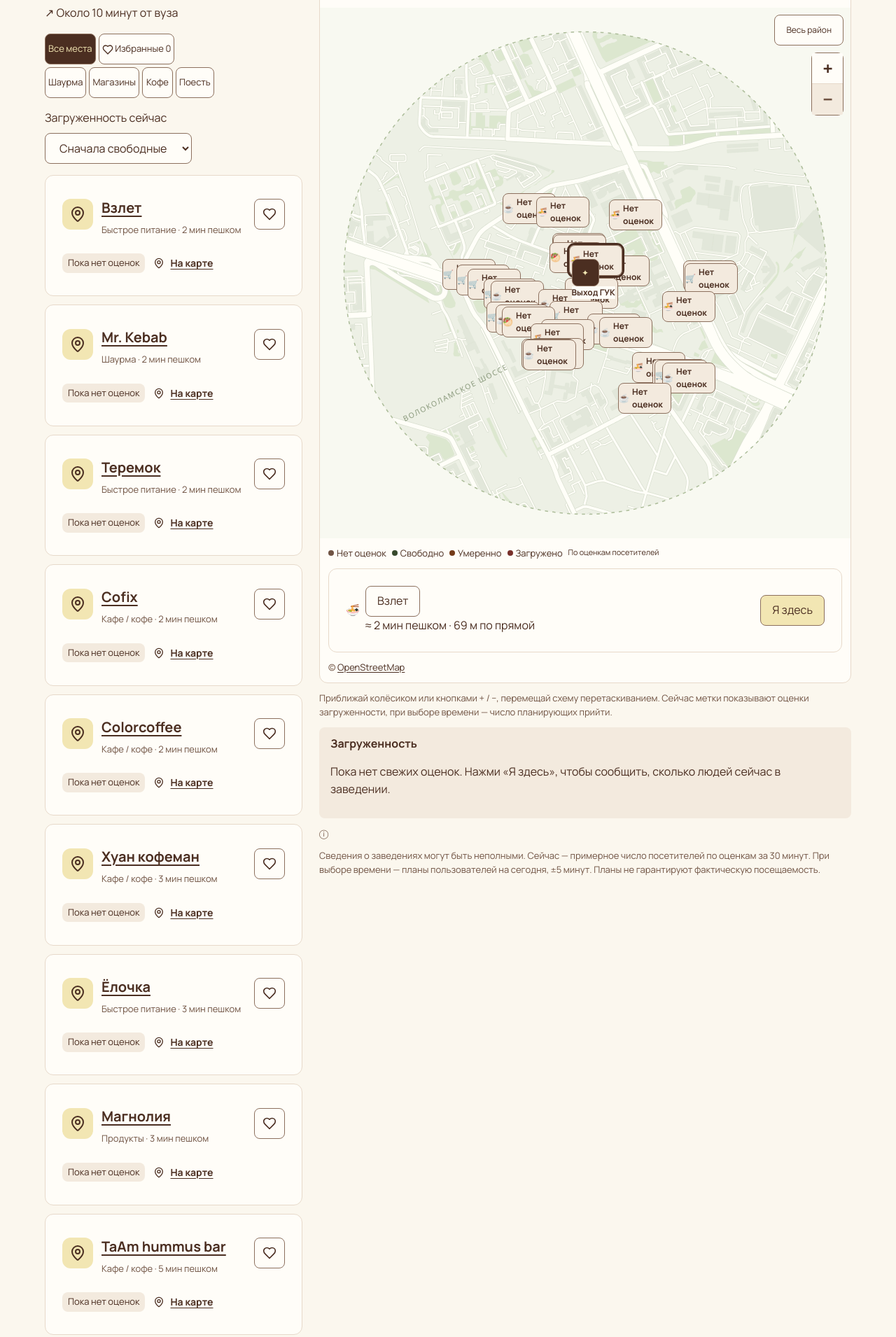
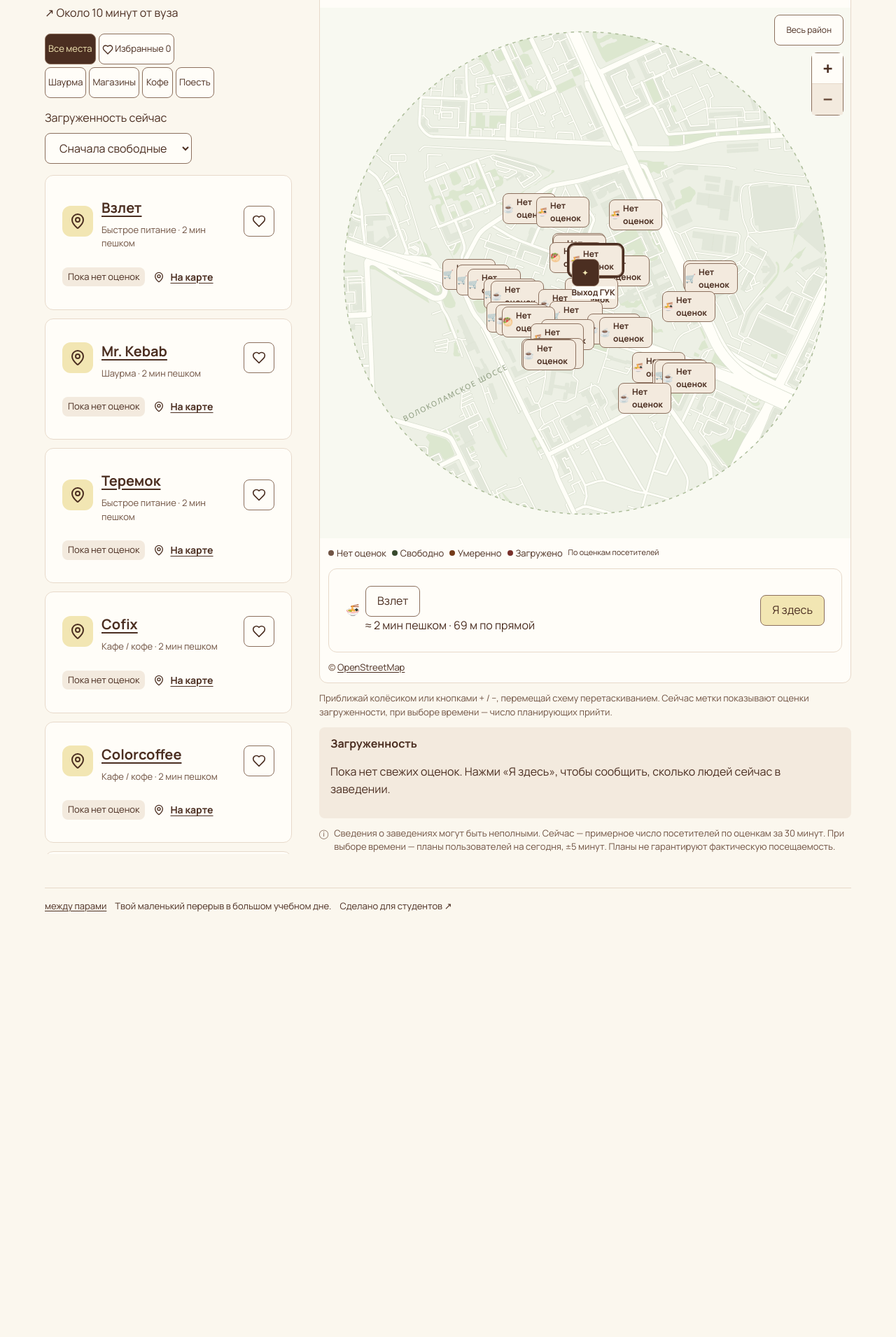
Before and after one commit to levkorr/MAI_COURSE1_UNIFOOD, a Flask app: page / in a window 1280 px wide. Shown: the part 416-2326 px from the top of the page at 70% size. After the commit the page ends 1719 px from the top, so only its background shows below. Run offline with Flask 3, Linux system fonts and the light colour scheme; data that the repository does not hold is empty.

Commit message:
Scroll venue results within the map section height

```diff
--- a/static/app.js
+++ b/static/app.js
@@ -279,7 +279,9 @@ function render(){
  const sort=$('#sort').value;
  const list=places.filter(p=>category==='all'||(category==='favorites'?saved.has(p.id):p.category===category)).sort((a,b)=>Number(saved.has(b.id))-Number(saved.has(a.id))||(sort==='walk'?a.walk-b.walk:planned()?a.planned_count-b.planned_count:a.load-b.load));
  $('#count').textContent=list.length;$('#fav-count').textContent=saved.size;$('#empty').hidden=!!list.length;
- $('#cards').replaceChildren(...list.map(renderPlaceCard));
+ const cards = $('#cards');
+ cards.replaceChildren(...list.map(renderPlaceCard));
+ cards.tabIndex = list.length ? 0 : -1;
  renderMap(list);
  document.querySelectorAll('[data-locate]').forEach(button => button.onclick = () => {
   if (mobileLayout.matches) {
--- a/static/style.css
+++ b/static/style.css
@@ -28,7 +28,7 @@ h1, h2, h3 { margin: 0; }
 #plan-status:not(:empty), #plan-time-note:not(:empty) { margin-block-start: var(--space-12); padding: var(--space-12) var(--space-16); border-radius: var(--surface-radius-control); }
 .workspace-switch { display: none; }
 
-.results { display: grid; align-content: start; gap: var(--space-16); }
+.results { display: flex; flex-direction: column; gap: var(--space-16); }
 .results-heading, .result-meta { display: flex; flex-wrap: wrap; align-items: center; justify-content: space-between; gap: var(--space-8); }
 .results-heading h2 { display: flex; flex-wrap: wrap; align-items: center; gap: var(--inline-gap); }
 .filters {
@@ -45,7 +45,18 @@ h1, h2, h3 { margin: 0; }
   padding-inline: var(--space-4);
   overflow-wrap: anywhere;
 }
-#cards { display: grid; gap: var(--space-12); }
+#cards {
+  display: grid;
+  align-content: start;
+  gap: var(--space-12);
+  min-block-size: 0;
+  overflow-y: auto;
+  scrollbar-gutter: stable;
+}
+#cards:focus-visible {
+  outline: var(--interaction-focus-width) solid var(--color-focus);
+  outline-offset: var(--interaction-focus-offset);
+}
 .map-selection > div { min-inline-size: 0; overflow-wrap: anywhere; }
 .card.map-selected { border-color: var(--surface-control-border); }
 .map-place-detail { text-align: start; }
@@ -65,6 +76,8 @@ h1, h2, h3 { margin: 0; }
 .map-selection > div:nth-child(2) { flex: 1 1 auto; }
 .map-selection > div > span { display: block; }
 .map-caption, .insight, .disclaimer { margin-block-start: var(--space-12); }
+.disclaimer { display: flex; align-items: flex-start; gap: var(--inline-gap); }
+.disclaimer p { margin: 0; }
 
 .load-map-icon, .campus-map-icon > span {
   display: flex;
@@ -119,7 +132,15 @@ h1, h2, h3 { margin: 0; }
 .source-link { display: inline-flex; align-items: center; min-block-size: var(--target-min); }
 .check-in-primary { display: block; margin-block-start: var(--space-16); }
 
+@media (min-width: 731px) {
+  #cards:not(:empty) {
+    flex: 1 1 0;
+    contain: size;
+  }
+}
+
 @media (max-width: 730px) {
+  #cards { max-block-size: 60dvh; }
   .workspace-switch { display: flex; }
   .workspace-switch button { flex: 1; }
   #workspace[data-view="list"] #place-map,
--- a/templates/index.html
+++ b/templates/index.html
@@ -3,7 +3,7 @@
 {% from 'ui-kit-check-in.html' import check_in %}
 <!DOCTYPE html>
 <html lang="ru">
-<head><meta charset="UTF-8"><meta name="viewport" content="width=device-width, initial-scale=1"><link rel="stylesheet" href="/static/vendor/leaflet.css"><title>Между парами — места рядом с вузом</title>{% for sheet in ['colors', 'typography', 'icons', 'sizing', 'layout', 'surfaces', 'interaction', 'components', 'place-card', 'check-in'] %}<link rel="stylesheet" href="{{ url_for('static', filename='ui-kit/' ~ sheet ~ '.css') }}">{% endfor %}<link rel="stylesheet" href="{{ url_for('static', filename='style.css') }}?v=ui-kit-5"></head>
+<head><meta charset="UTF-8"><meta name="viewport" content="width=device-width, initial-scale=1"><link rel="stylesheet" href="/static/vendor/leaflet.css"><title>Между парами — места рядом с вузом</title>{% for sheet in ['colors', 'typography', 'icons', 'sizing', 'layout', 'surfaces', 'interaction', 'components', 'place-card', 'check-in'] %}<link rel="stylesheet" href="{{ url_for('static', filename='ui-kit/' ~ sheet ~ '.css') }}">{% endfor %}<link rel="stylesheet" href="{{ url_for('static', filename='style.css') }}?v=ui-kit-6"></head>
 <body class="kit-colors kit-type kit-sizing kit-surfaces kit-interaction kit-surface-page type-body">
 <header class="site-header">
   <div class="kit-container kit-cluster header-inner">
@@ -25,10 +25,10 @@
 <div class="workspace kit-grid" id="workspace" data-view="list"><section class="results" style="--grid-span: 4" id="place-results"><div class="results-heading"><h2 class="type-h2"><span id="university-heading" class="heading-label">Рядом с МАИ</span> <span class="kit-badge kit-feedback type-small" id="count">0</span></h2><span>↗ Около 10 минут от вуза</span></div><div class="filters type-small" role="group" aria-label="Тип заведения">
   <div class="filter-row"><button class="kit-action kit-surface-control kit-action--secondary" data-category="all" aria-pressed="true">Все места</button><button class="kit-action kit-surface-control kit-action--secondary" id="favorites" data-category="favorites" aria-pressed="false">{{ icon("heart", 16) }} Избранные <span id="fav-count">0</span></button></div>
   <div class="filter-row filter-row--categories"><button class="kit-action kit-surface-control kit-action--secondary" aria-pressed="false" data-category="shawarma">Шаурма</button><button class="kit-action kit-surface-control kit-action--secondary" aria-pressed="false" data-category="market">Магазины</button><button class="kit-action kit-surface-control kit-action--secondary" aria-pressed="false" data-category="coffee">Кофе</button><button class="kit-action kit-surface-control kit-action--secondary" aria-pressed="false" data-category="food">Поесть</button></div>
-</div><div class="result-meta"><span id="result-label">Загруженность сейчас</span><select class="kit-input kit-surface-control kit-select" id="sort" aria-label="Сортировка"><option value="load">Сначала свободные</option><option value="walk">Сначала ближайшие</option></select></div><div id="cards" aria-live="polite"></div><div id="empty" class="kit-notice kit-feedback" hidden>Пока ничего нет. Добавь понравившееся место в избранное.</div><div id="results-error" class="kit-notice kit-feedback kit-feedback--failure" role="alert" hidden></div></section>
+</div><div class="result-meta"><span id="result-label">Загруженность сейчас</span><select class="kit-input kit-surface-control kit-select" id="sort" aria-label="Сортировка"><option value="load">Сначала свободные</option><option value="walk">Сначала ближайшие</option></select></div><div id="cards" role="region" aria-label="Список заведений" aria-live="polite" tabindex="-1"></div><div id="empty" class="kit-notice kit-feedback" hidden>Пока ничего нет. Добавь понравившееся место в избранное.</div><div id="results-error" class="kit-notice kit-feedback kit-feedback--failure" role="alert" hidden></div></section>
 <aside id="place-map" style="--grid-span: 8"><div class="map kit-surface-card" id="map" aria-label="Карта заведений рядом с вузом"></div><div class="map-caption type-small">Приближай колёсиком или кнопками + / −, перемещай схему перетаскиванием. Сейчас метки показывают оценки загруженности, при выборе времени — число планирующих прийти.</div><section class="insight kit-notice kit-feedback"><div><h3 class="type-h6">Загруженность</h3><p id="tip">Выбирай места с меньшей загруженностью.</p></div></section><div class="disclaimer type-small"><span>ⓘ</span><p>Сведения о заведениях могут быть неполными. Сейчас — примерное число посетителей по оценкам за 30 минут. При выборе времени — планы пользователей на сегодня, ±5 минут. Планы не гарантируют фактическую посещаемость.</p></div></aside></div>
 <footer class="footer kit-cluster type-small"><a class="kit-link" href="/">между парами</a><span>Твой маленький перерыв в большом учебном дне.</span><span>Сделано для студентов ↗</span></footer></main>
 <template id="place-card-template">{{ place_card() }}</template>
 {{ check_in() }}
 <dialog class="kit-surface-float" id="detail" aria-labelledby="detail-title"><button class="kit-action kit-surface-control kit-action--secondary dialog-close" id="close-dialog" aria-label="Закрыть">{{ icon("x", 24) }}</button><div id="detail-content"></div></dialog>
-<script id="university-data" type="application/json">{{ universities | tojson }}</script><script id="break-data" type="application/json">{{ breaks | tojson }}</script><script src="/static/vendor/leaflet.js"></script><script src="{{ url_for('static', filename='app.js') }}?v=ui-kit-5"></script></body></html>
+<script id="university-data" type="application/json">{{ universities | tojson }}</script><script id="break-data" type="application/json">{{ breaks | tojson }}</script><script src="/static/vendor/leaflet.js"></script><script src="{{ url_for('static', filename='app.js') }}?v=ui-kit-6"></script></body></html>
```
Also changed, not shown: tests/mobile-verify.mjs (+12 -3 lines).
